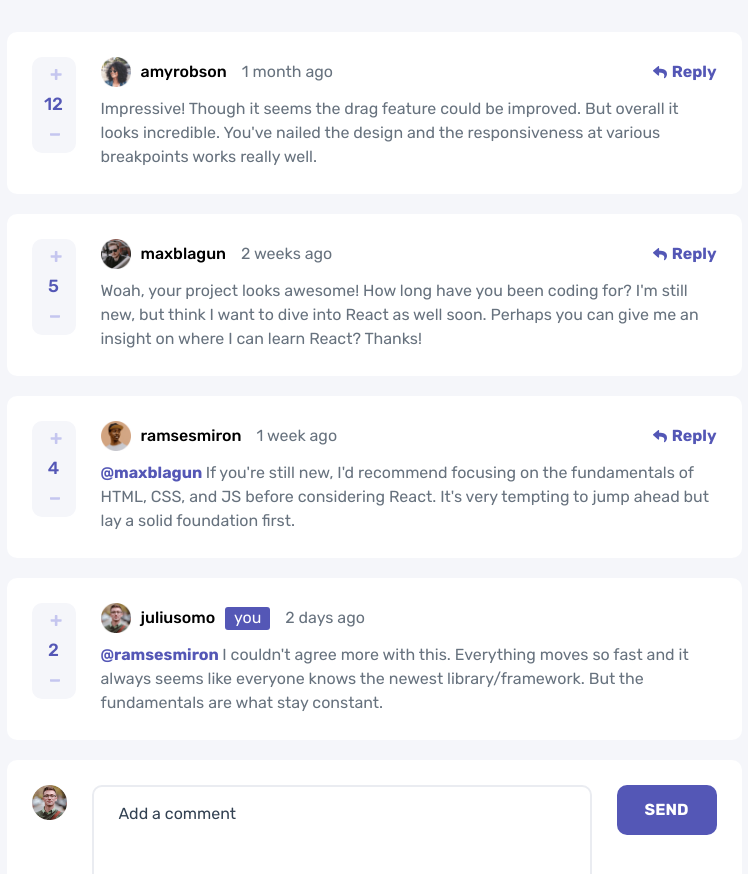
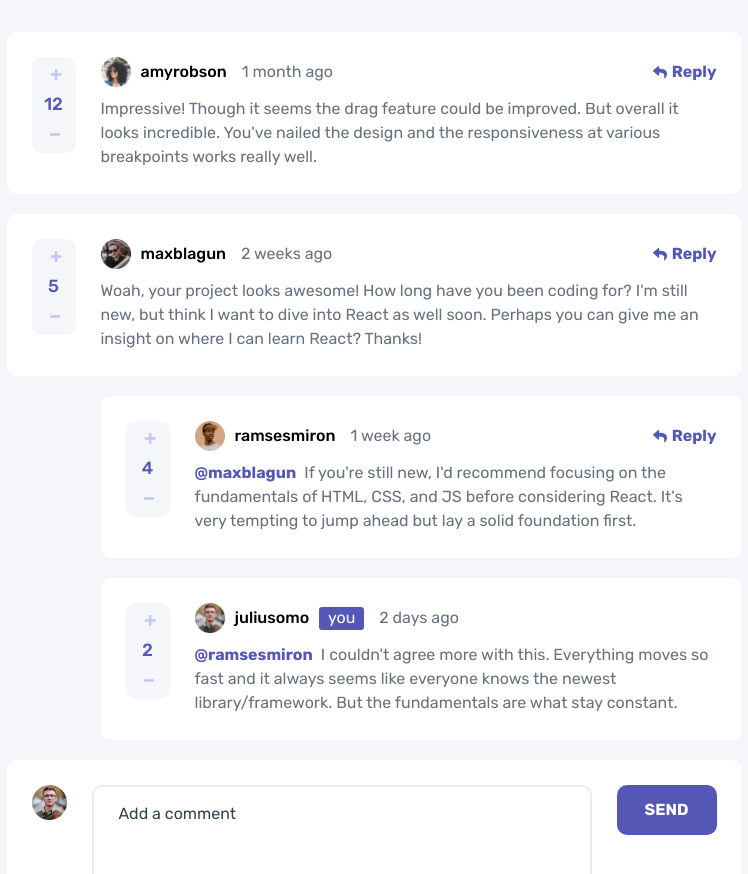
Before and after one commit to Demetre-Panjakidze/comments-section, an Angular app: page / in a window 1280 px wide. Shown: the top 874 px of the page, without its empty margins (266-1014 px from the left). Built offline with nearby package versions, Linux system fonts and the light colour scheme.

Commit message:
initial commit

```diff
--- a/src/app/comment-section/comment-replies/comment-replies.component.html
+++ b/src/app/comment-section/comment-replies/comment-replies.component.html
@@ -1,4 +1,4 @@
-<div class="reply-container">
+<div class="reply-inner-container">
   <div class="reply">
     <div class="user-info">
       <div class="username-image">
@@ -13,7 +13,7 @@
       </div>
       <p class="date-created">{{ data.comments[comments_index].replies[replies_index].createdAt }}</p>
     </div>
-    <p class="content"><span>@{{ data.comments[comments_index].replies[replies_index].replyingTo }} </span>{{ data.comments[comments_index].replies[replies_index].content }}</p>
+    <p class="content"><span>@{{ data.comments[comments_index].replies[replies_index].replyingTo }}</span>{{ data.comments[comments_index].replies[replies_index].content }}</p>
     <div class="vote">
       <button class="add">
         <img src="assets/images/icons/icon-plus.svg" alt="" />
--- a/src/app/comment-section/comment-replies/comment-replies.component.scss
+++ b/src/app/comment-section/comment-replies/comment-replies.component.scss
@@ -1,11 +1,13 @@
 @import "styles/variables.scss";
 
-.reply-container {
+.reply-inner-container {
   margin: 20px 0 0;
 
   .reply {
+    position: relative;
+    left: 25px;
     width: 100%;
-    max-width: 735px;
+    max-width: calc(100% - 25px);
     border-radius: 10px;
     background-color: $white;
     padding: 1.5625rem;
@@ -61,6 +63,7 @@
       span {
         color: $moderate-blue;
         font-weight: 700;
+        margin: 0 8px 0 0;
       }
     }
 
@@ -101,11 +104,13 @@
 }
 
 @media (min-width: 765px) {
-  .reply-container {
+  .reply-inner-container {
     .reply {
+      left: 0;
       grid-template-columns: repeat(3, auto);
       grid-template-rows: repeat(2, auto);
       gap: 10px 25px;
+      max-width: 641px;
 
       .user-info {
         grid-area: 1/2/2/3;
--- a/src/app/comment-section/comment-section.component.scss
+++ b/src/app/comment-section/comment-section.component.scss
@@ -94,7 +94,7 @@
 .reply-container {
   display: flex;
   flex-direction: column;
-  align-items: center;
+  align-items: flex-end;
 }
 
 @media (min-width: 765px) {
```
